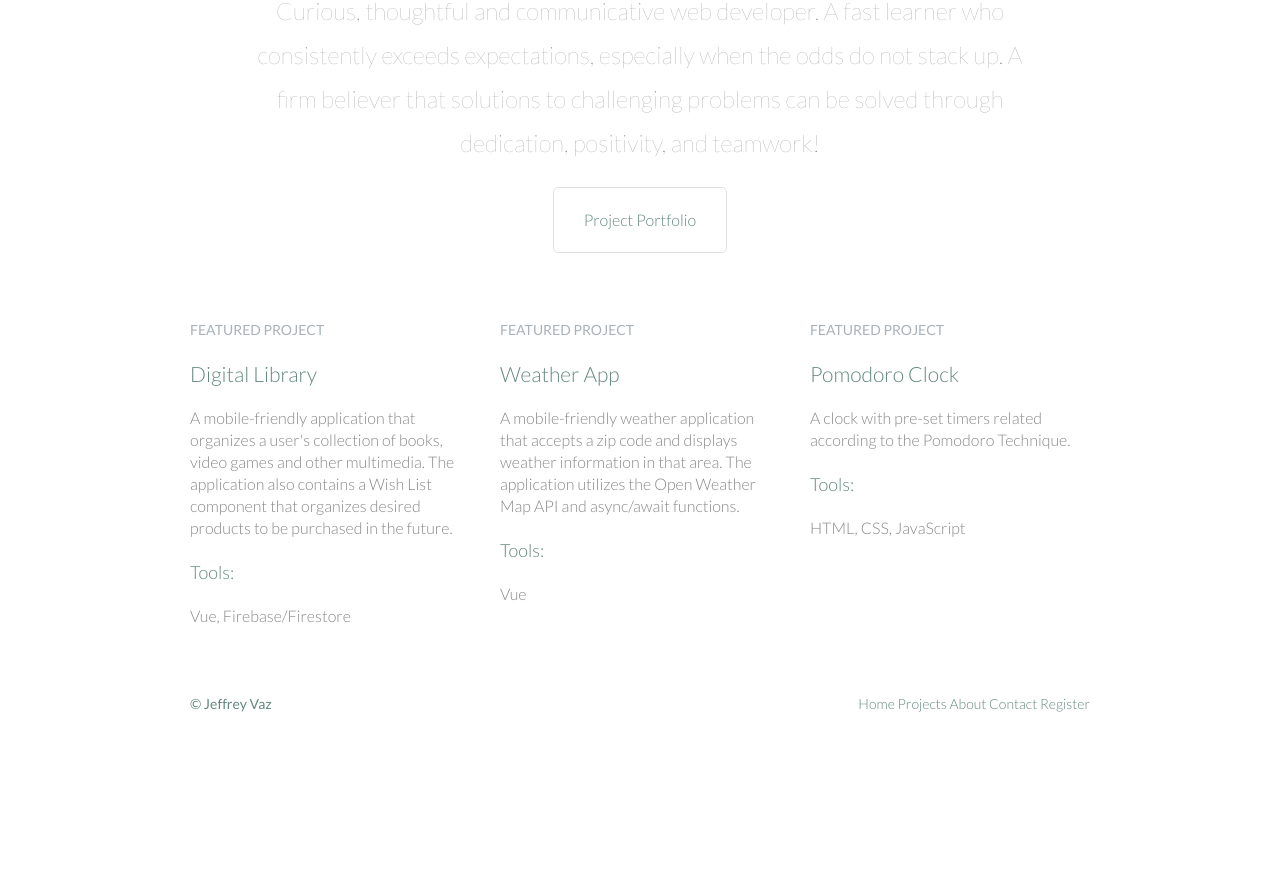
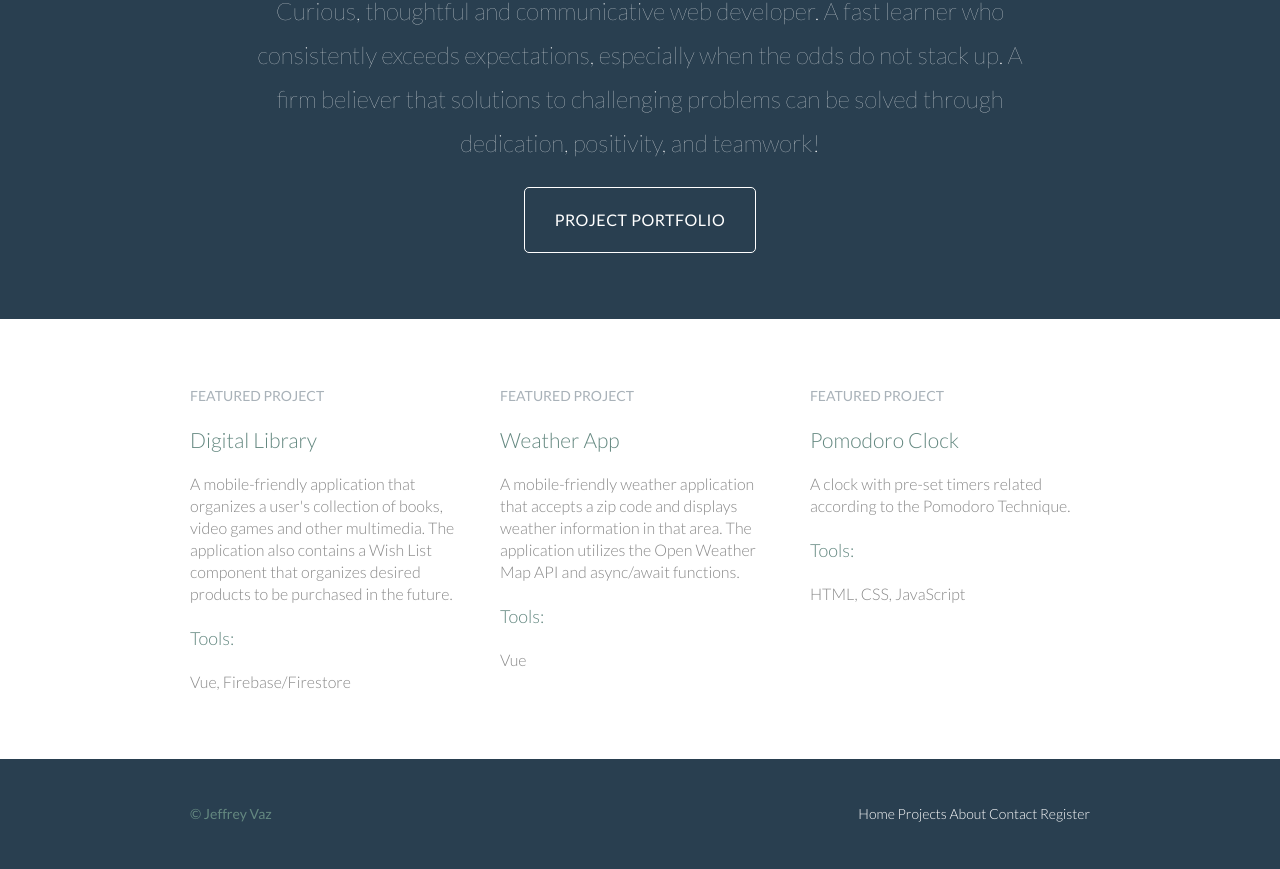
Before and after one commit to jjvaz25/personal-site-v1, a plain HTML site: page index.html in a window 1280 px wide. Shown: the part 253-1122 px from the top of the page. Before the commit the page ends 1012 px from the top, so only its background shows below. Drawn offline with Linux system fonts and the light colour scheme.

Commit message:
add background colors

```diff
--- a/assets/stylesheets/style.css
+++ b/assets/stylesheets/style.css
@@ -5,6 +5,7 @@
 }
 
 body {
+  background: #293f50;
   color: #888;
   font-family: "Lato", "Open Sans", "Helvetica Neue", Helvetica, Arial, sans-serif;
   font-weight: 300;
@@ -62,6 +63,14 @@ body {
 .group {
   clear: both;
   *zoom: 1;
+}
+
+/* ROWS */
+
+.row {
+  background: #fff;
+  width: 100%;
+  padding: 66px 0 44px 0;
 }
 
 /* TYPOGRAPHY */
@@ -122,22 +131,43 @@ p a {
   border-bottom: 1px solid #dfe2e5
 }
 
+.primary-header a,
+.primary-footer a {
+  color: #fff;
+}
+
+.primary-header a:hover,
+.primary-footer a:hover {
+  color: #648880
+}
+
 /* BUTTONS */
 
 .btn {
   border-radius: 5px;
+  color: #fff;
+  cursor: pointer;
+  font-weight: 400;
+  letter-spacing: .5px;
+  text-transform: uppercase;
   display: inline-block;
   margin: 0;
 }
 
 .btn-alt {
-  border: 1px solid #dfe2e5;
+  border: 1px solid #fff;
   padding: 10px 30px;
+}
+
+.btn-alt:hover {
+  background: #fff;
+  color: #648880;
 }
 
 /* HOME PAGE */
 
 .hero {
+  color: #fff;
   line-height: 44px;
   padding: 22px 80px 66px 80px;
   text-align: center;
--- a/index.html
+++ b/index.html
@@ -9,7 +9,7 @@
   <link href="https://fonts.googleapis.com/css?family=Lato:100,300,400&display=swap" rel="stylesheet">
 </head>
 <body>
-  <header class="container group">
+  <header class="primary-header container group">
     <h1 class="logo">
       <a href="index.html">Jeffrey <br> Vaz</a>
     </h1>
@@ -34,7 +34,9 @@
     <a class="btn btn-alt" href="projects.html">Project Portfolio</a>
   </section>
 
-  <section class="grid">
+
+  <section class="row">
+    <div class="grid">
       <div class="single-project col-1-3 teaser">
         <a href="projects.html">
         <h5>Featured Project</h5>
@@ -48,6 +50,7 @@
         <h4>Tools: </h4>
         <p>Vue, Firebase/Firestore</p>
       </div><!--
+
       --><div class="single-project col-1-3 teaser">
         <a href="projects.html">
         <h5>Featured Project</h5>
@@ -73,6 +76,7 @@
         <h4>Tools: </h4>
         <p>HTML, CSS, JavaScript</p>
       </div>
+  </div>
 </section>
 
 
```
Also changed, not shown: about.html (+1 -1 lines), contact.html (+1 -1 lines), projects.html (+1 -1 lines), register.html (+1 -1 lines). Lines whose indentation alone changed are shown as unchanged.
